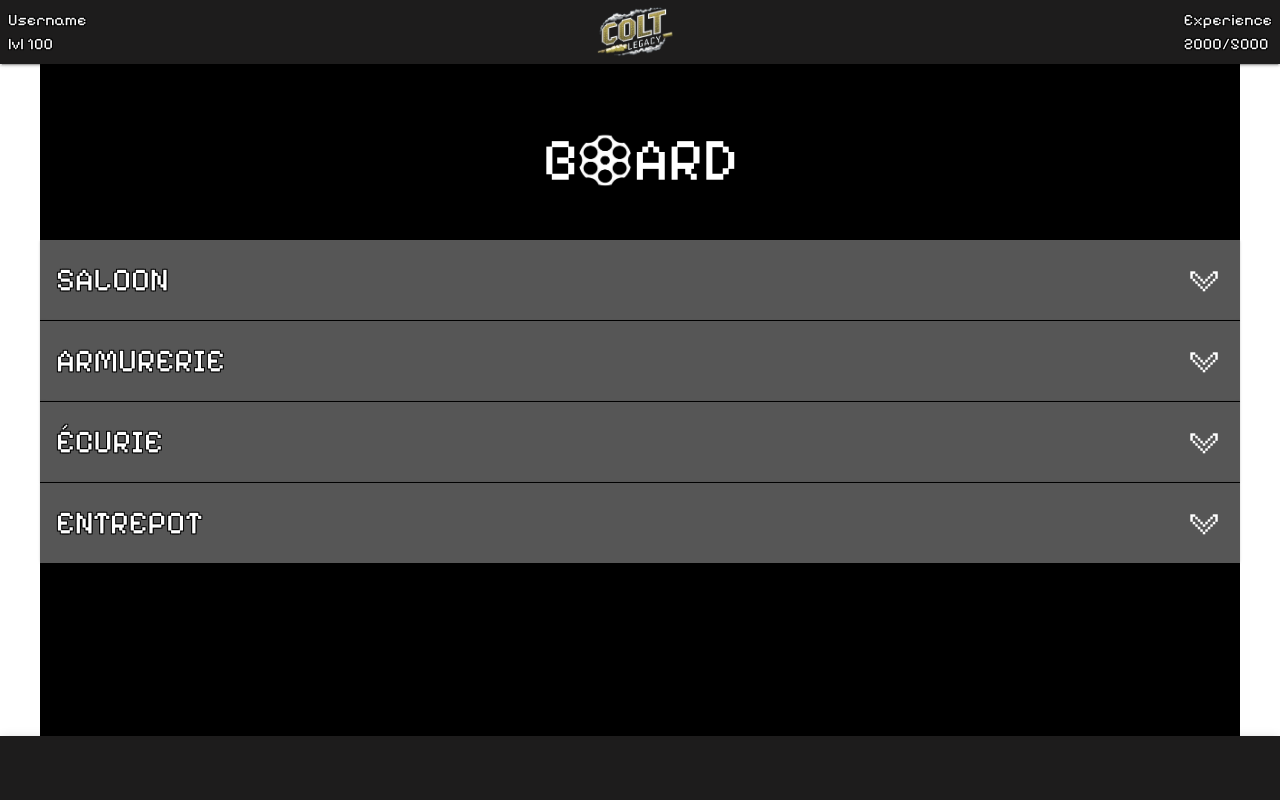
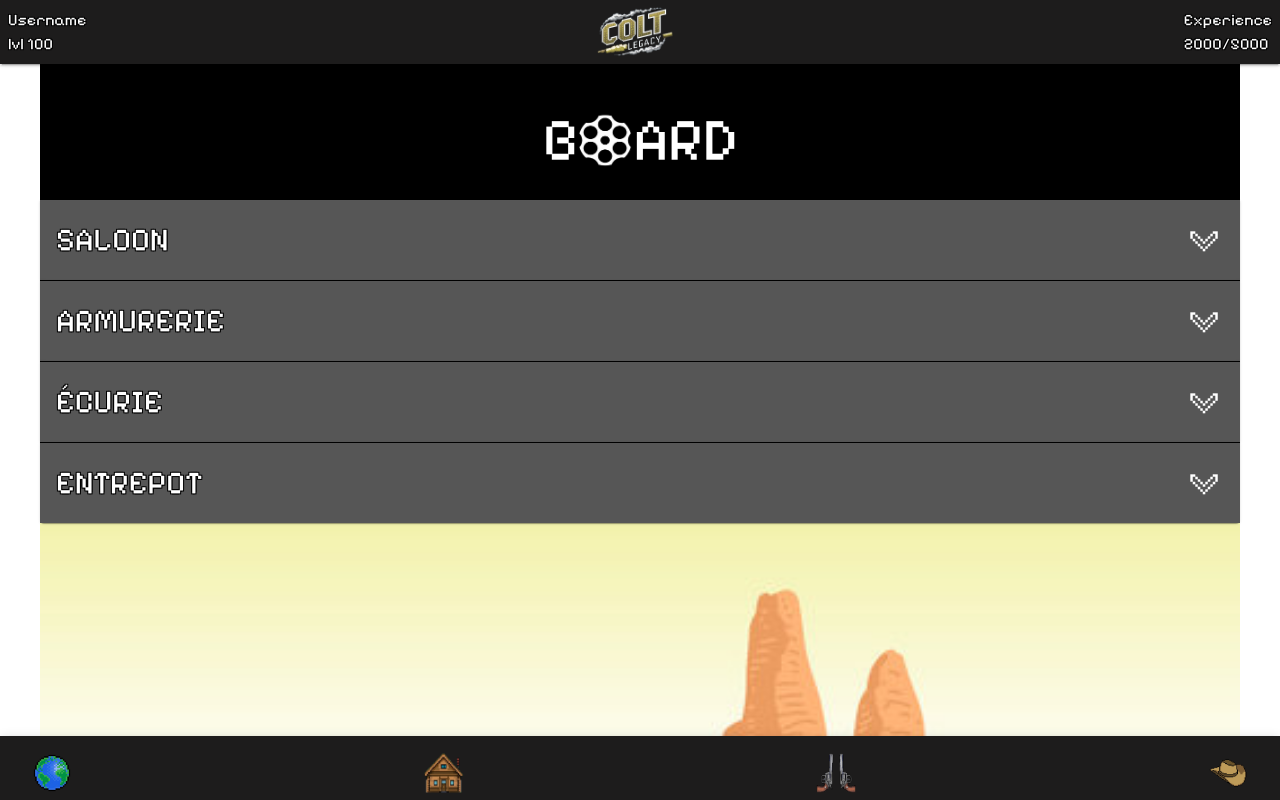
Before and after one commit to WildCodeSchool-CDA-LYON-02-2024/cowboy, a React (Vite) app in the folder front-end/: page /board in a window 1280 px wide. Built offline with nearby package versions, Linux system fonts and the light colour scheme.

Commit message:
bottom navbar finished and board page too

```diff
--- /dev/null
+++ b/front-end/src/assets/images/navbar/GlobeIcon.jsx
@@ -0,0 +1,7 @@
+import globe from "./globe.png";
+
+export default function GlobeIcon() {
+  return (
+    <img src={globe} alt="Map" style={{ width: "2.5rem", height: "2.5rem" }} />
+  );
+}
--- /dev/null
+++ b/front-end/src/assets/images/navbar/HatIcon.jsx
@@ -0,0 +1,11 @@
+import hat from "./cowboy-hat.png";
+
+export default function HatIcon() {
+  return (
+    <img
+      src={hat}
+      alt="Inventaire"
+      style={{ width: "2.5rem", height: "2.5rem" }}
+    />
+  );
+}
--- /dev/null
+++ b/front-end/src/assets/images/navbar/HomeIcon.jsx
@@ -0,0 +1,7 @@
+import home from "./home.png";
+
+export default function HomeIcon() {
+  return (
+    <img src={home} alt="Home" style={{ width: "2.5rem", height: "2.5rem" }} />
+  );
+}
--- /dev/null
+++ b/front-end/src/assets/images/navbar/MagnumsIcon.jsx
@@ -0,0 +1,7 @@
+import guns from "./double-magnum.png";
+
+export default function MagnumsIcon() {
+  return (
+    <img src={guns} alt="Duel" style={{ width: "2.5rem", height: "2.5rem" }} />
+  );
+}
--- a/front-end/src/components/BottomNavbar.jsx
+++ b/front-end/src/components/BottomNavbar.jsx
@@ -1,20 +1,41 @@
-import { AppBar, Toolbar, IconButton, Box } from "@mui/material";
+import { AppBar, IconButton, Toolbar } from "@mui/material";
+import GlobeIcon from "../assets/images/navbar/GlobeIcon";
+import HatIcon from "../assets/images/navbar/HatIcon";
+import HomeIcon from "../assets/images/navbar/HomeIcon";
+import MagnumsIcon from "../assets/images/navbar/MagnumsIcon";
 
 export default function BottomNavbar() {
   return (
     <>
-      {" "}
       <AppBar
         position="fixed"
         color="primary"
-        sx={{ top: "auto", bottom: 0, backgroundColor: "#1D1C1C" }}
+        sx={{
+          top: "auto",
+          bottom: 0,
+          backgroundColor: "#1D1C1C",
+          height: "4rem",
+        }}
       >
-        <Toolbar>
-          <IconButton color="inherit" aria-label="open drawer"></IconButton>
-
-          <Box sx={{ flexGrow: 1 }} />
-          <IconButton color="inherit"></IconButton>
-          <IconButton color="inherit"></IconButton>
+        <Toolbar
+          sx={{
+            display: "flex",
+            justifyContent: "space-between",
+            mt: "0.3rem",
+          }}
+        >
+          <IconButton>
+            <GlobeIcon />
+          </IconButton>
+          <IconButton>
+            <HomeIcon />
+          </IconButton>
+          <IconButton>
+            <MagnumsIcon />
+          </IconButton>
+          <IconButton>
+            <HatIcon />
+          </IconButton>
         </Toolbar>
       </AppBar>
     </>
--- a/front-end/src/components/Header.jsx
+++ b/front-end/src/components/Header.jsx
@@ -4,7 +4,6 @@ import logo from "../assets/images/LOGO.png";
 export default function Header() {
   return (
     <Paper
-      component="header"
       elevation={2}
       square
       sx={{
--- a/front-end/src/components/board/BoardContainer.jsx
+++ b/front-end/src/components/board/BoardContainer.jsx
@@ -2,6 +2,7 @@ import { Accordion, Box, Container, Typography } from "@mui/material";
 import { AccordionDetails, AccordionSummary } from "@mui/material/";
 import ChevronIcon from "../../assets/images/ChevronIcon";
 import BarilletImg from "../../assets/images/barillet-sbg.png";
+import WesternCity from "../../assets/images/western-city.jpg";
 import ArmurerieUp from "./ArmurerieUp";
 import EcurieUp from "./EcurieUp";
 import EntrepotUp from "./EntrepotUp";
@@ -9,10 +10,15 @@ import SaloonUp from "./SaloonUp";
 
 export default function BoardContainer() {
   return (
-    <Container component="section" disableGutters sx={{ pt: "5rem" }}>
+    <>
+      <Container
+        component="section"
+        disableGutters
+        sx={{ pt: "5rem", position: "relative", zIndex: 3 }}
+      >
         <Box
           sx={{
-          height: "20vh",
+            height: "15vh",
             backgroundColor: "black",
             display: "flex",
             justifyContent: "center",
@@ -54,7 +60,11 @@ export default function BoardContainer() {
         >
           <AccordionSummary
             expandIcon={<ChevronIcon />}
-          sx={{ height: "10vh", backgroundColor: "#565656", fontSize: "2rem" }}
+            sx={{
+              height: "10vh",
+              backgroundColor: "#565656",
+              fontSize: "2rem",
+            }}
           >
             SALOON
           </AccordionSummary>
@@ -79,7 +89,11 @@ export default function BoardContainer() {
         >
           <AccordionSummary
             expandIcon={<ChevronIcon />}
-          sx={{ height: "10vh", backgroundColor: "#565656", fontSize: "2rem" }}
+            sx={{
+              height: "10vh",
+              backgroundColor: "#565656",
+              fontSize: "2rem",
+            }}
           >
             ARMURERIE
           </AccordionSummary>
@@ -104,7 +118,11 @@ export default function BoardContainer() {
         >
           <AccordionSummary
             expandIcon={<ChevronIcon />}
-          sx={{ height: "10vh", backgroundColor: "#565656", fontSize: "2rem" }}
+            sx={{
+              height: "10vh",
+              backgroundColor: "#565656",
+              fontSize: "2rem",
+            }}
           >
             ÉCURIE
           </AccordionSummary>
@@ -119,6 +137,7 @@ export default function BoardContainer() {
           sx={{
             "&.MuiPaper-root": {
               margin: 0,
+              zIndex: 1,
             },
             fontFamily: "Pixelify",
             textShadow:
@@ -129,17 +148,36 @@ export default function BoardContainer() {
         >
           <AccordionSummary
             expandIcon={<ChevronIcon />}
-          sx={{ height: "10vh", backgroundColor: "#565656", fontSize: "2rem" }}
+            sx={{
+              height: "10vh",
+              backgroundColor: "#565656",
+              fontSize: "2rem",
+            }}
           >
             ENTREPOT
           </AccordionSummary>
           <AccordionDetails
-          sx={{ padding: 0, backgroundColor: "#959595", height: "15rem" }}
+            sx={{
+              padding: 0,
+              backgroundColor: "#959595",
+              height: "15rem",
+            }}
           >
             {/*COMPOSANT D AMELIORATION ENTREPOT*/}
             <EntrepotUp />
           </AccordionDetails>
         </Accordion>
       </Container>
+      <Box
+        alt="Image de la ville"
+        sx={{
+          height: "17rem",
+          width: "100%",
+          backgroundImage: `url(${WesternCity})`,
+          backgroundSize: "cover",
+          backgroundPosition: "center",
+        }}
+      />
+    </>
   );
 }
```
Also changed, not shown: front-end/src/assets/images/western-city.jpg (added). Lines whose indentation alone changed are shown as unchanged.
